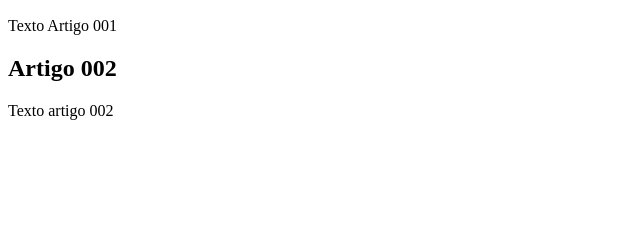
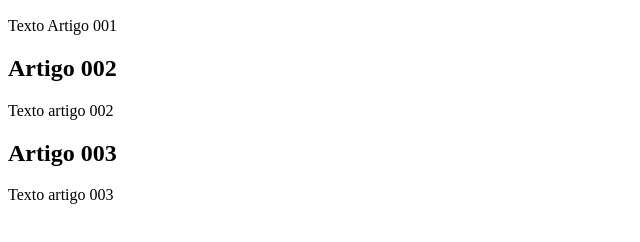
Before and after one commit to samuelcolman2/projeto-site, a plain HTML site: page index.html in a window 1280 px wide. Shown: the part 110-352 px from the top of the page, without its empty margins (0-640 px from the left). Drawn offline with Linux system fonts and the light colour scheme.

Commit message:
new article

```diff
--- a/index.html
+++ b/index.html
@@ -18,6 +18,10 @@
             <h2>Artigo 002</h2>
             <p>Texto artigo 002</p>
         </article>
+                <article>
+            <h2>Artigo 003</h2>
+            <p>Texto artigo 003</p>
+        </article>
     </main>
 </body>
 </html>
```
